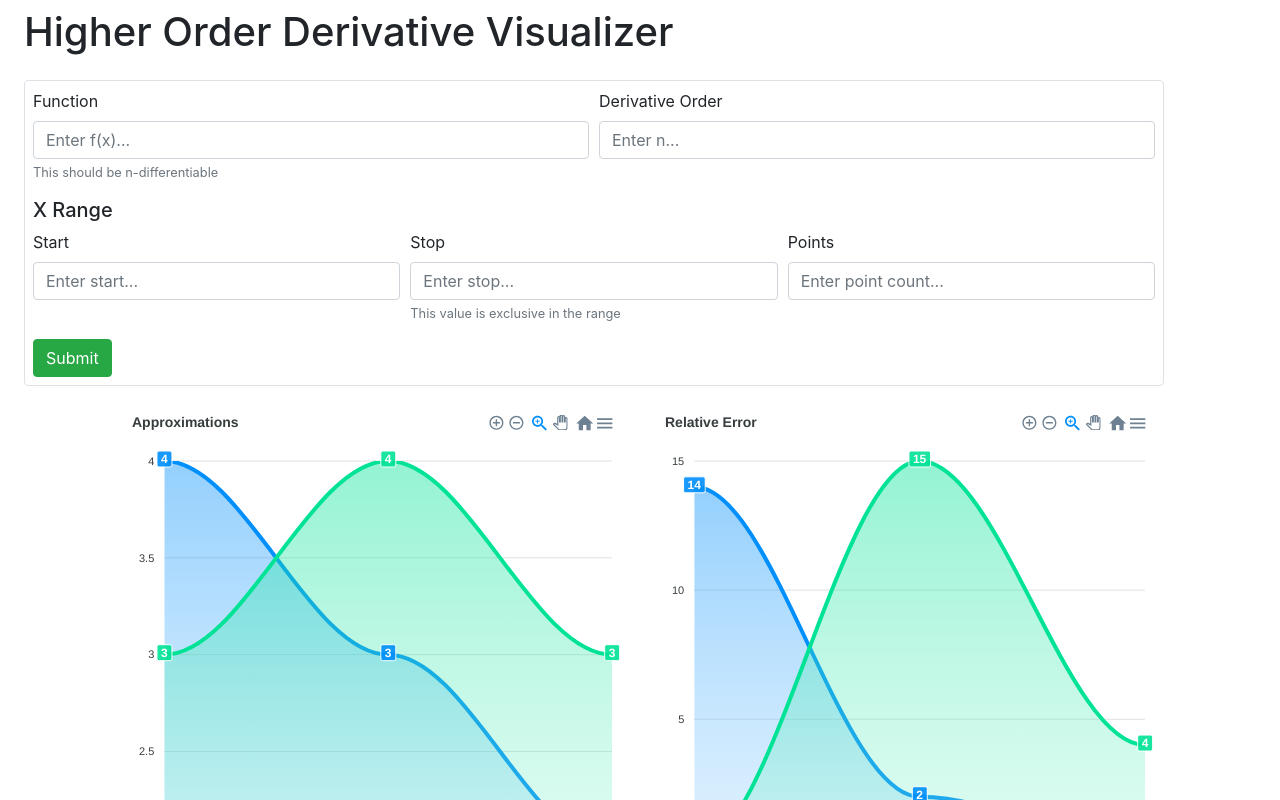
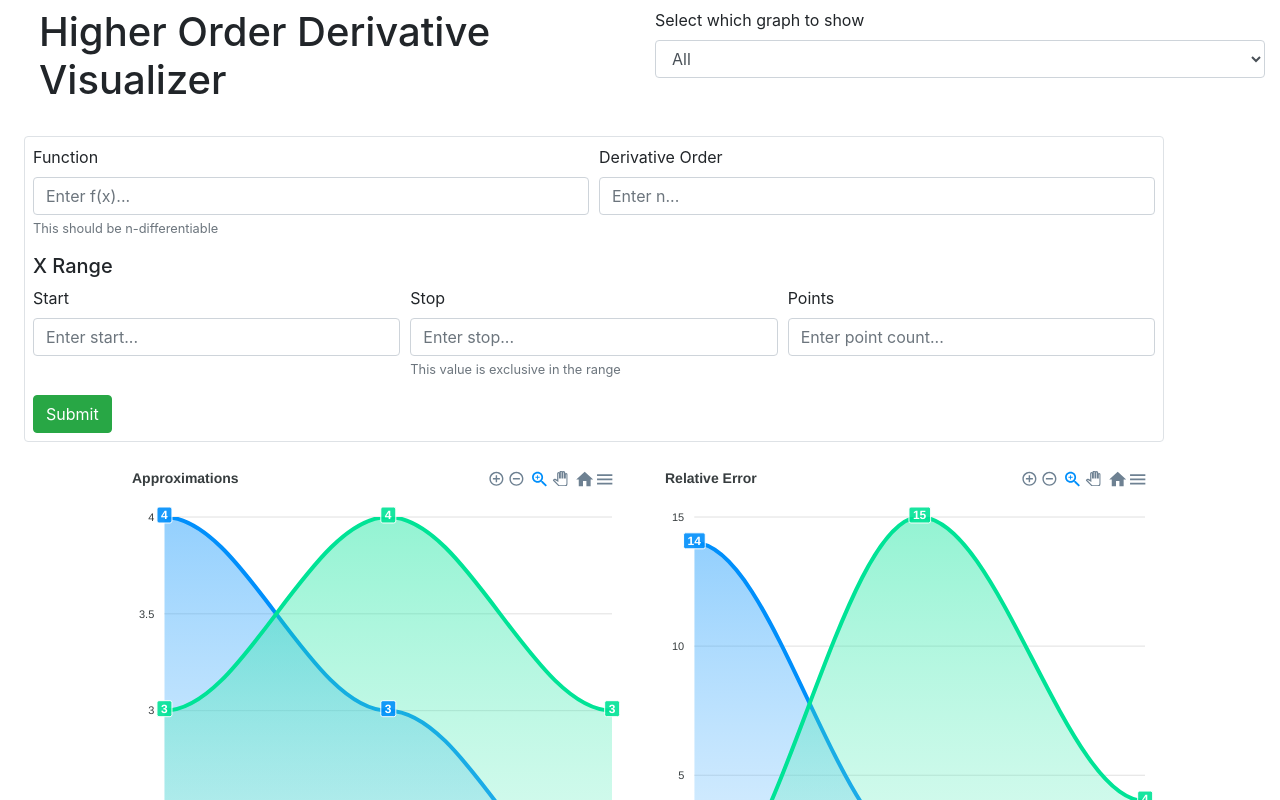
Before and after one commit to SpencerMcMurray/Derivative-Visualizer, a Next.js app: page / in a window 1280 px wide. Shown: the top 800 px of the page. Built offline with nearby package versions, Linux system fonts and the light colour scheme.

Commit message:
single select completed

```diff
--- a/components/Graph.tsx
+++ b/components/Graph.tsx
@@ -14,7 +14,6 @@ interface GraphProps {
 
 const Graph: FunctionComponent<GraphProps> = ({ x, lines, ...props }) => {
   const options = {
-    chart: { group: "charts", id: props.id },
     title: { text: props.title },
     xaxis: { x },
   };
--- a/components/GraphBox.tsx
+++ b/components/GraphBox.tsx
@@ -5,26 +5,25 @@ import { Approximation } from "../public/static/helpers/interfaces";
 interface GraphBoxPorps {
   x: number[];
   lines: Approximation[];
+  show: string;
 }
 
-const GraphBox: FunctionComponent<GraphBoxPorps> = ({ x, lines }) => {
+const GraphBox: FunctionComponent<GraphBoxPorps> = ({ x, lines, show }) => {
+  let approxLines = lines.map((l) => ({ name: l.name, data: l.y }));
+  let errLines = lines.map((l) => ({ name: l.name, data: l.error }));
+
+  if (show.length > 0) {
+    approxLines = approxLines.filter((l) => l.name === show);
+    errLines = errLines.filter((l) => l.name === show);
+  }
+
   return (
     <div className="d-flex justify-content-center flex-wrap">
-      <div className="col-xl-5">
-        <Graph
-          id="approx"
-          title="Approximations"
-          x={x}
-          lines={lines.map((line) => ({ name: line.name, data: line.y }))}
-        />
+      <div className="col-xl-5 px-auto">
+        <Graph id="approx" title="Approximations" x={x} lines={approxLines} />
       </div>
-      <div className="col-xl-5">
-        <Graph
-          id="errs"
-          title="Relative Error"
-          x={x}
-          lines={lines.map((line) => ({ name: line.name, data: line.error }))}
-        />
+      <div className="col-xl-5 px-auto">
+        <Graph id="errs" title="Relative Error" x={x} lines={errLines} />
       </div>
     </div>
   );
--- /dev/null
+++ b/components/SelectBox.tsx
@@ -0,0 +1,28 @@
+import React, { FunctionComponent } from "react";
+import { Form } from "react-bootstrap";
+
+interface SelectBoxProps {
+  show: string;
+  setShow: (s: string) => any;
+  names: string[];
+}
+
+const SelectBox: FunctionComponent<SelectBoxProps> = (props) => {
+  return (
+    <Form.Group controlId="select-graphs">
+      <Form.Label>Select which graph to show</Form.Label>
+      <Form.Control
+        as="select"
+        value={props.show}
+        onChange={(evt) => props.setShow(evt.target.value)}
+      >
+        <option value="">All</option>
+        {props.names.map((name, idx) => (
+          <option key={idx}>{name}</option>
+        ))}
+      </Form.Control>
+    </Form.Group>
+  );
+};
+
+export default SelectBox;
--- a/components/Title.tsx
+++ b/components/Title.tsx
@@ -2,7 +2,7 @@ import React, { FunctionComponent } from "react";
 
 const Title: FunctionComponent<{}> = () => {
   return (
-    <div className="mt-2 mb-4 pl-4">
+    <div className="pl-4">
       <h1>Higher Order Derivative Visualizer</h1>
     </div>
   );
--- a/pages/index.tsx
+++ b/pages/index.tsx
@@ -1,12 +1,13 @@
-import React from "react";
+import React, { useState } from "react";
 import { NextPage } from "next";
 import { Approximation } from "../public/static/helpers/interfaces";
-import Graph from "../components/Graph";
 import GraphBox from "../components/GraphBox";
 import Title from "../components/Title";
 import InputBox from "../components/InputBox";
+import SelectBox from "../components/SelectBox";
 
 const Index: NextPage<{}> = () => {
+  const [show, setShow] = useState("");
   // TODO: These consts will come from a backend fetch
   const x: number[] = [1, 2, 3];
   const lines: Approximation[] = [
@@ -23,9 +24,20 @@ const Index: NextPage<{}> = () => {
   ];
   return (
     <React.Fragment>
-      <Title />
+      <div className="d-flex justify-content-center mt-2 mb-4">
+        <div className="col-6">
+          <Title />
+        </div>
+        <div className="col-6">
+          <SelectBox
+            show={show}
+            setShow={setShow}
+            names={lines.map((l) => l.name)}
+          />
+        </div>
+      </div>
       <InputBox />
-      <GraphBox x={x} lines={lines} />
+      <GraphBox x={x} lines={lines} show={show} />
     </React.Fragment>
   );
 };
```
